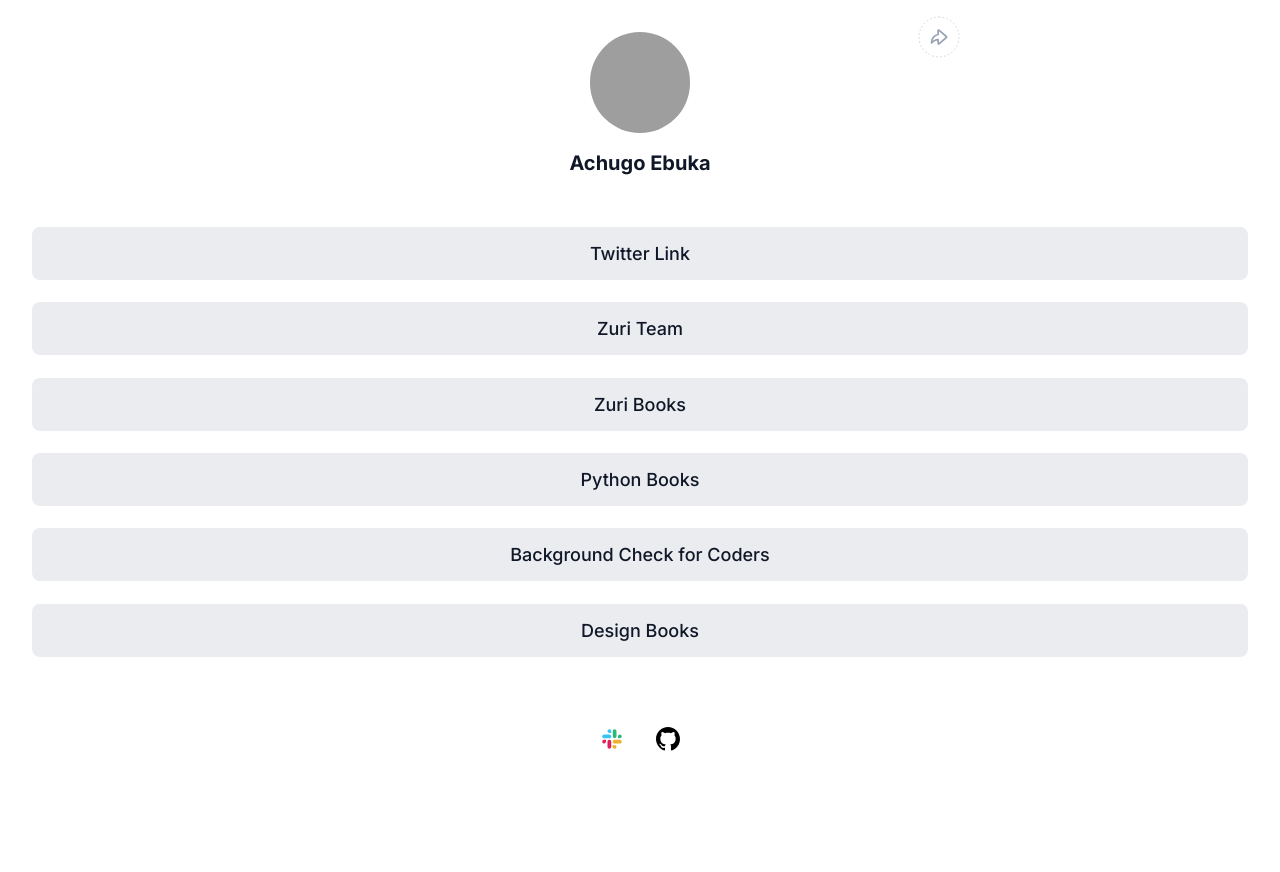
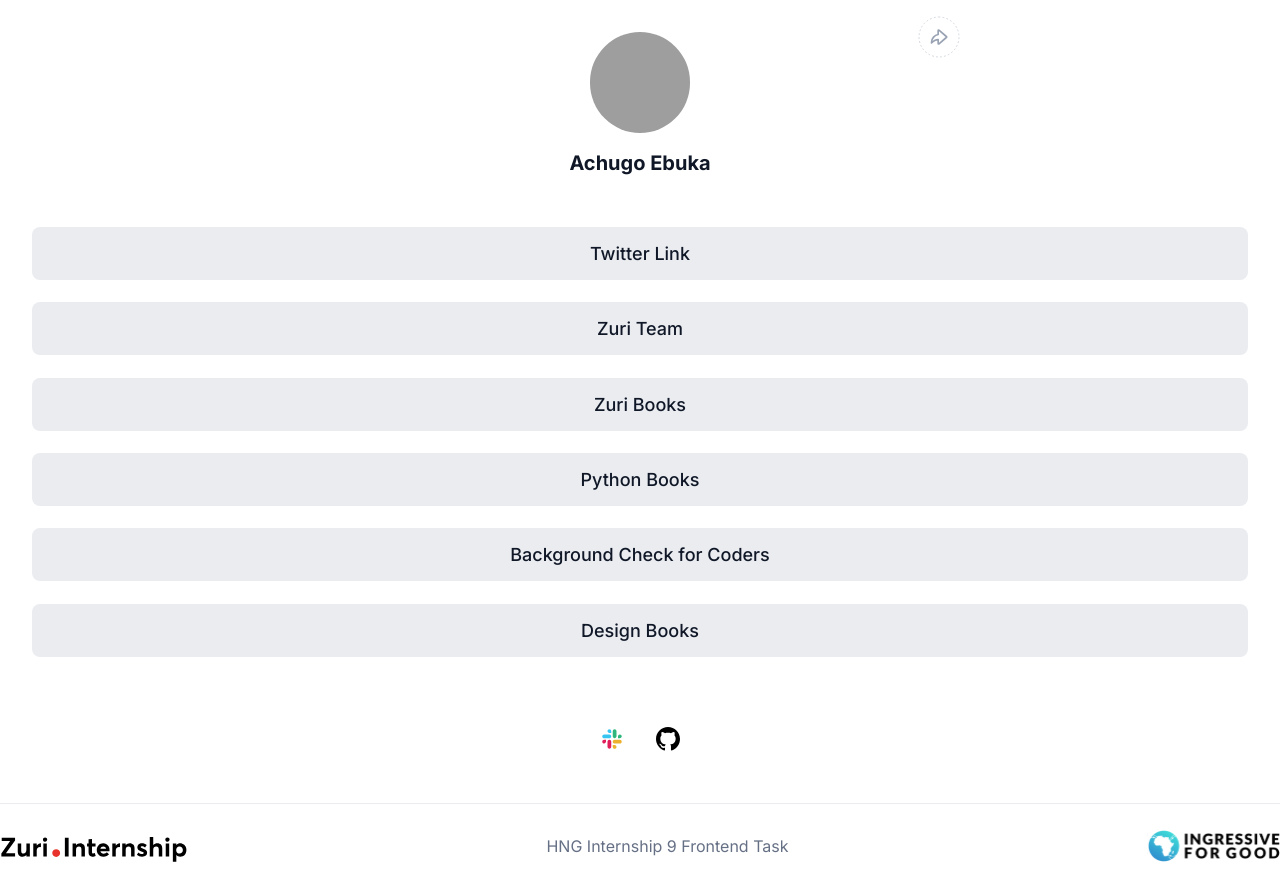
Before and after one commit to Ace1605/my-portfolio, a React (Create React App) app: page / in a window 1280 px wide. Before the commit the page ends 800 px from the top, so only its background shows below. Built offline with nearby package versions, Linux system fonts and the light colour scheme; grey boxes are pictures that could not be loaded.

Commit message:
footer design

```diff
--- a/src/App.css
+++ b/src/App.css
@@ -58,8 +58,6 @@
   border-radius: 100%;
   object-fit: cover;
   margin-top: 1rem;
-  /* border: 1px solid #fff;
-  box-shadow: red 0 2px 8px 0px; */
 }
 
 a{
--- a/src/App.js
+++ b/src/App.js
@@ -17,6 +17,43 @@
 
 `;
 
+
+const Footer = styled.footer`
+  position: relative;
+  max-width: 82.28rem;
+  margin: 0 auto;
+  justify-content: center;
+  .footer-details{
+    display: flex;
+    justify-content: space-between;
+    border-top: 1px solid #EAECF0;
+    margin-top: 2rem;
+    padding-top: 1rem;
+    align-items: center;
+
+    p{
+      color: #667085;
+      font-weight: normal;
+      font-size: 16px;
+      font-family:  Inter;
+    }
+    .logo{
+      cursor: pointer;
+    }
+  }
+
+  @media screen and (max-width: 768px) {
+    margin: 0;
+    .footer-details{
+    display: block;
+    border-top: 1px solid #EAECF0;
+    margin-top: 2rem;
+    padding: 1rem 2rem 2rem 2rem;
+    text-align: left;
+  }
+  }
+
+`;
 
 
 function App() {
@@ -47,7 +84,7 @@
                 <a id='books' href="http://books.zuri.team " target="_blank" rel='noreferrer' title='Click here to access your design and coding books.' >
                     Zuri Books
                 </a>
-                <a id='book__python' title='Your Python adventure begins with just a click!' href="https://books.zuri.team/python-for-beginners?ref_id=AceDev" target="_blank" rel='noreferrer' >
+                <a id='book__python' title='Begin your Python adventure with a click and at a cost effective price!' href="https://books.zuri.team/python-for-beginners?ref_id=AceDev" target="_blank" rel='noreferrer' >
                     Python Books
                 </a>
                 <a id='pitch' href="https://background.zuri.team" target="_blank" rel='noreferrer' title='Visit this page for exclusive information on coders'>
@@ -61,6 +98,17 @@
             <SlackIcon/>
             <GitIcon/>
         </div>
+        <Footer>
+          <div className='footer-details'>
+            <ZuriIcon
+              className='logo'
+              onClick={() => {
+              window.location.reload();
+              }}/>
+            <p>HNG Internship 9 Frontend Task</p>
+            <IFGIcon/>
+          </div>
+        </Footer>
       </main>
     </div>
   );
```
